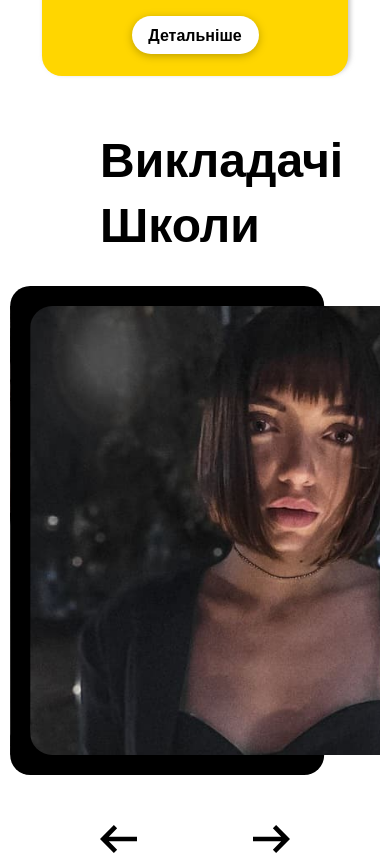
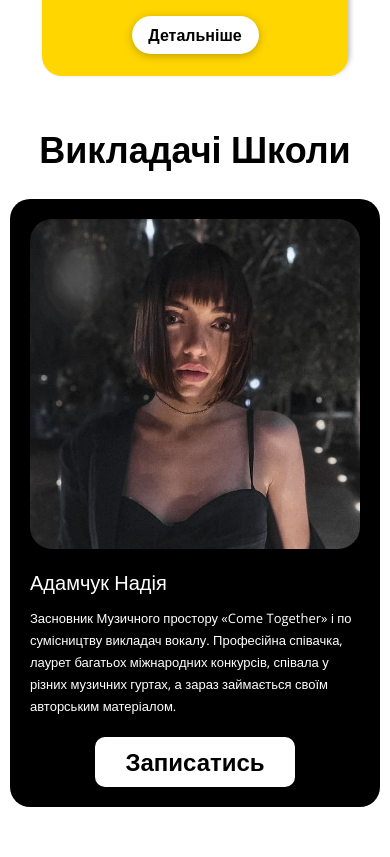
Before and after one commit to n3kk3ll/comeTogether, a website: page src/index.html in a window 390 px wide. Shown: the part 3820-4677 px from the top of the page. Drawn offline with nearby package versions, Linux system fonts and the light colour scheme; files that its build step writes are made by us from their sources; files whose address does not match are found by name.

Commit message:
layout: carousel block finished, and works correctly; script: added responsive breakpoints

```diff
--- a/src/js/script.js
+++ b/src/js/script.js
@@ -8,10 +8,20 @@ const menuToggle = document.getElementById('menuToggle'),
             prevEl: document.querySelector('.carousel__controls-prev'),
         },
         slidesPerView: 1.15,
+        speed: 1000,
         spaceBetween: 60,
         loop: true,
         autoHeight: true,
         watchOverflow: true,
+        breakpoints: {
+            576: {
+                slidesPerView: 1.15,
+                spaceBetween: 30,
+            },
+            320: {
+                slidesPerView: 1,
+            }
+        },
     });
 
 menuToggle.addEventListener('input', () => {
--- a/src/sass/blocks/_carousel.scss
+++ b/src/sass/blocks/_carousel.scss
@@ -20,7 +20,7 @@
             }
         }
         &-image {
-            flex: 0 0 533px;
+            flex: 0 1 533px;
             img {
                 width: 100%;
                 height: 449px;
@@ -30,7 +30,7 @@
         }
         &-content {
             color: #fff;
-            flex: 0 0 413px;
+            flex: 0 1 413px;
             &-title {
                 margin: 0;
                 max-width: 247px;
--- a/src/sass/blocks/_media.scss
+++ b/src/sass/blocks/_media.scss
@@ -41,6 +41,35 @@
         &__inner {
             justify-content: center;
             gap: 25px 225px;
+        }
+    }
+    .carousel {
+        &__title {
+            font-size: 42px;
+            line-height: 60px;
+        }
+        &__slider {
+            margin-top: 25px;
+            &-content {
+                &-title {
+                    max-width: 190px;
+                    font-size: 30px;
+                    line-height: 45px;
+                }
+                &-text {
+                    margin-top: 20px;
+                    font-size: 16px;
+                    line-height: 28px;
+                }
+                &-btn {
+                    margin-top: 43px;
+                    max-width: 245px;
+                    height: 60px;
+                }
+            }
+        }
+        &__controls {
+            height: 68px;
         }
     }
 }
@@ -90,6 +119,44 @@
         }
         &__inner {
             gap: 50px;
+        }
+    }
+    .carousel {
+        min-height: 650px;
+        padding-bottom: 50px;
+        &__title {
+            margin-left: 45px;
+            font-size: 36px;
+            line-height: 48px;
+        }
+        &__slider {
+            margin-top: 25px;
+            &-slide {
+                &-wrapper {
+                    column-gap: 25px;
+                }
+            }
+            &-content {
+                &-title {
+                    max-width: 160px;
+                    font-size: 24px;
+                    line-height: 36px;
+                }
+                &-text {
+                    margin-top: 15px;
+                    font-size: 14px;
+                    line-height: 25px;
+                }
+                &-btn {
+                    margin-top: 35px;
+                    max-width: 200px;
+                    height: 50px;
+                    font-size: 24px;
+                }
+            }
+        }
+        &__controls {
+            height: 68px;
         }
     }
 }
@@ -187,6 +254,44 @@
             }
         }
     }
+    .carousel {
+        &__title {
+            margin: 0;
+            text-align: center;
+        }
+        &__slider {
+            &-slide {
+                &-wrapper {
+                    padding: 20px;
+                    flex-direction: column;
+                    column-gap: unset;
+                    row-gap: 20px;
+                }
+            }
+            &-image {
+                flex: 0 1 auto;
+                width: 100%;
+                img {
+                    height: 100%;
+                }
+            }
+            &-content {
+                flex: 0 1 auto;
+                &-title {
+                    max-width: 100%;
+                }
+                &-btn {
+                    margin: 35px auto 0;
+                    &:hover {
+                        background-color: $white;
+                    }
+                }
+            }
+        }
+        &__controls {
+            display: none;
+        }
+    }
 }
 
 @media screen and (max-width: 576px) {
@@ -244,6 +349,25 @@
             line-height: 48px;
         }
     }
+    .carousel {
+        min-height: 500px;
+        &__slider {
+            &-content {
+                &-title {
+                    font-size: 20px;
+                    line-height: 28px;
+                }
+                &-text {
+                    margin-top: 10px;
+                    font-size: 13px;
+                    line-height: 22px;
+                }
+                &-btn {
+                    margin-top: 20px;
+                }
+            }
+        }
+    }
 }
 
 @media screen and (max-width: 430px) {
```
Also changed, not shown: dist/css/style.min.css, dist/js/script.js.
